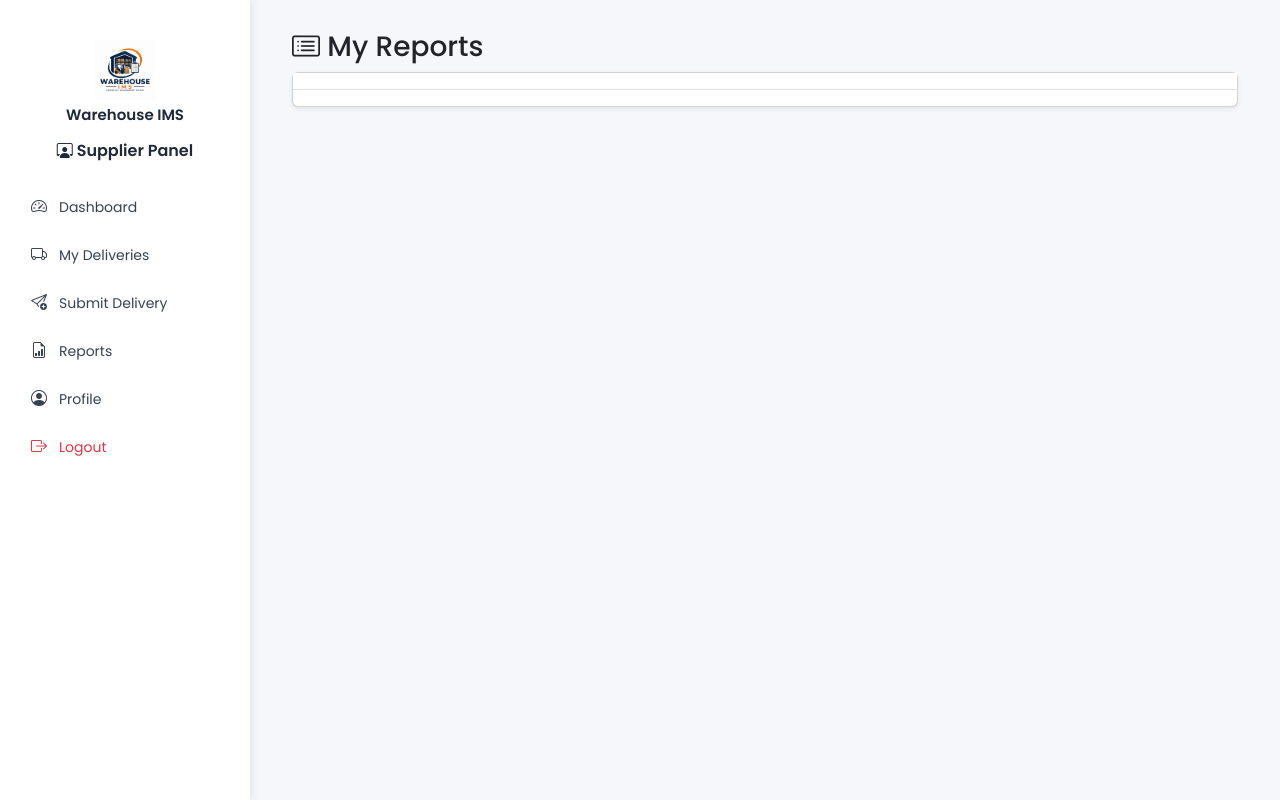
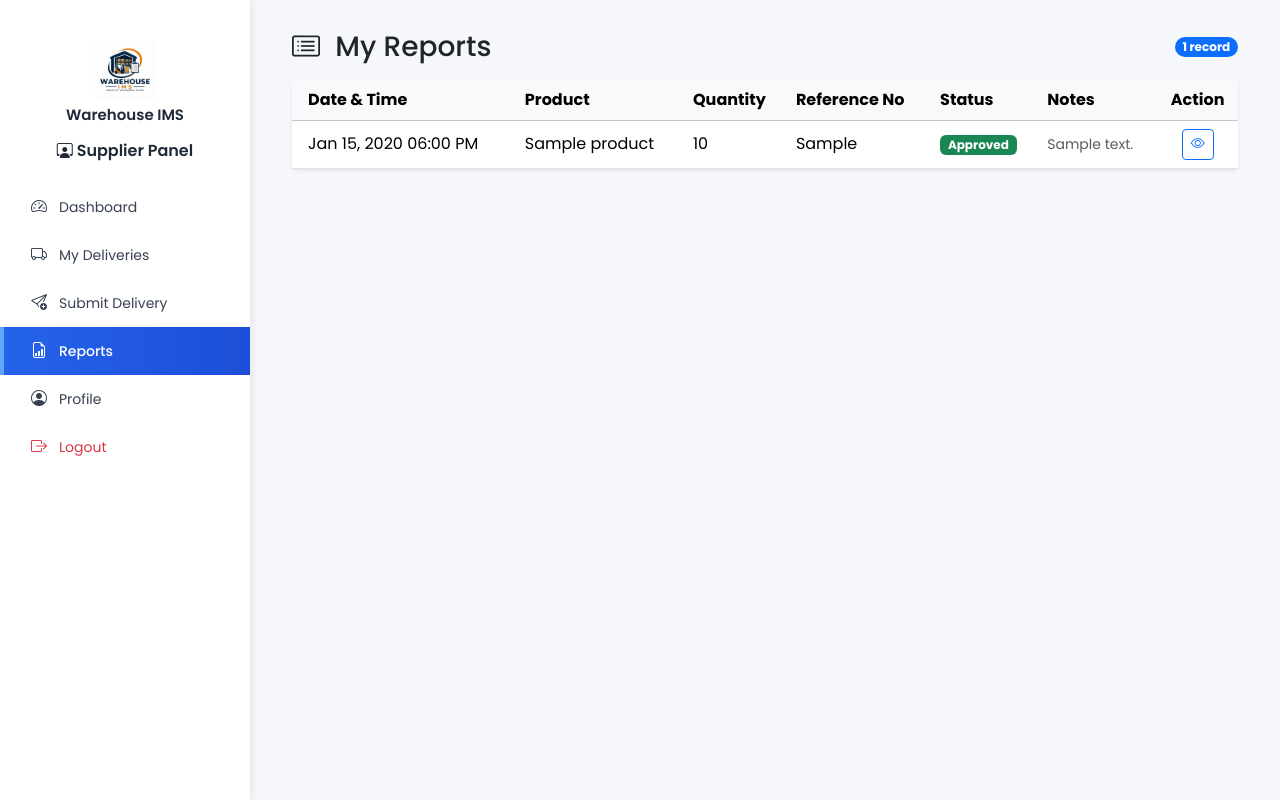
Before and after one commit to Juven165/WarehouseIMS, a Django app: page /suppliers/staff/my_report/ in a window 1280 px wide. Run offline with Django 5.2, Linux system fonts and the light colour scheme; a user stored in the database is signed in; tables that the repository leaves empty hold one stand-in row (values such as "Sample post"); lists and menus that the app fills with data are empty; some libraries are stand-ins or nearby versions.

Commit message:
Add page

```diff
--- a/staff/templates/main/base_suppliers.html
+++ b/staff/templates/main/base_suppliers.html
@@ -78,7 +78,7 @@
             text-align: center;
         }
 
-        /* Hover para sa hindi active */
+        /* Hover for not active */
         .sidebar a:not(.active):hover {
             background: #EFF6FF;
             color: #1D4ED8;
@@ -142,7 +142,8 @@
             <i class="bi bi-send-plus"></i> Submit Delivery
         </a>
 
-        <a href="{% url 'my_report' %}">
+        <a href="{% url 'my_report' %}"
+            class="{% if request.resolver_match.url_name == 'my_report' %}active{% endif %}">
             <i class="bi bi-file-earmark-bar-graph"></i> Reports
         </a>
 
--- a/staff/templates/staff/add_product.html
+++ b/staff/templates/staff/add_product.html
@@ -86,7 +86,7 @@
                     Cancel
                 </a>
                 <button type="submit" class="btn btn-primary px-4">
-                    <i class="bi bi-check2-circle me-1"></i> Save <Product></Product>
+                    <i class="bi bi-check2-circle me-1"></i> Save
                 </button>
             </div>
         </form>
--- a/staff/templates/supplier/my_report.html
+++ b/staff/templates/supplier/my_report.html
@@ -1,20 +1,74 @@
 {% extends 'main/base_suppliers.html' %}
 
-{% block title %}My Reports|Staff{% endblock %}
+{% block title %}My Reports | Warehouse IMS{% endblock %}
 
 {% block content %}
 <div class="container-fluid">
-        <div class="header">
-            <h3><i class="bi bi-card-list"></i> My Reports</h3>
+    <div class="d-flex justify-content-between align-items-center mb-3">
+        <h3 class="mb-0">
+            <i class="bi bi-card-list me-2"></i> My Reports
+        </h3>
+        <span class="badge bg-primary rounded-pill">
+            {{ reports|length }} record{{ reports|length|pluralize }}
+        </span>
+    </div>
 
-            <div class="card shadow-sm">
+    <div class="card shadow-sm border-0">
+        <div class="card-body p-0">
             <div class="table-responsive">
-                    <table class="table table-hover">
-                        <thead>
+                <table class="table table-hover align-middle mb-0">
+                    <thead class="table-light">
                         <tr>
-                                <th></th>
+                            <th class="ps-3">Date & Time</th>
+                            <th>Product</th>
+                            <th>Quantity</th>
+                            <th>Reference No</th>
+                            <th>Status</th>
+                            <th>Notes</th>
+                            <th class="text-center">Action</th>
                         </tr>
                     </thead>
+                    <tbody>
+                        {% for item in reports %}
+                        <tr>
+                            <td class="ps-3 text-nowrap">
+                                {{ item.transaction_date|date:"M d, Y h:i A" }}
+                            </td>
+                            <td>
+                                {% if item.product %}
+                                    {{ item.product.name }}
+                                {% else %}
+                                    {{ item.new_product_name|default:"—" }}
+                                {% endif %}
+                            </td>
+                            <td>{{ item.quantity }}</td>
+                            <td>{{ item.reference_no|default:"—" }}</td>
+                            <td>
+                                {% if item.status == 'Approved' %}
+                                    <span class="badge bg-success">Approved</span>
+                                {% elif item.status == 'Pending' %}
+                                    <span class="badge bg-warning text-dark">Pending</span>
+                                {% else %}
+                                    <span class="badge bg-danger">Rejected</span>
+                                {% endif %}
+                            </td>
+                            <td class="text-muted small">{{ item.notes|default:"—" }}</td>
+                            <td class="text-center">
+                                <a href="{% url 'view_details' item.id %}"
+                                   class="btn btn-sm btn-outline-primary" title="View">
+                                    <i class="bi bi-eye"></i>
+                                </a>
+                            </td>
+                        </tr>
+                        {% empty %}
+                        <tr>
+                            <td colspan="7" class="text-center text-muted py-5">
+                                <i class="bi bi-inbox fs-3 d-block mb-2"></i>
+                                No reports found...
+                            </td>
+                        </tr>
+                        {% endfor %}
+                    </tbody>
                 </table>
             </div>
         </div>
--- a/suppliers/urls.py
+++ b/suppliers/urls.py
@@ -7,4 +7,5 @@ urlpatterns = [
     path('supplier/submit-inventory/', views.submit_inventory, name='submit_inventory'),
     path('staff/view-details/<int:product_id>/', views.view_details, name='view_details'),
     path('staff/my_report/', views.my_report, name='my_report'),
+    path('staff/edit-delivery/<int:pk>/', views.edit_delivery, name='edit_delivery'),
 ]
--- a/suppliers/views.py
+++ b/suppliers/views.py
@@ -34,6 +34,33 @@ class SupplierDashboard(LoginRequiredMixin, TemplateView):
         context['recent_deliveries'] = transactions.order_by('-transaction_date')[:10]
 
         return context
+
+@login_required
+def edit_delivery(request, pk):
+    delivery = get_object_or_404(
+        StockTransaction,
+        pk=pk,
+        status="Pending"
+    )
+
+    supplier = getattr(request.user, 'supplier_profile', None)
+    if supplier and delivery.supplier != supplier:
+        messages.error(request, "You cannot edit this delivery.")
+        return redirect('supplier_dashboard')
+
+    if request.method == 'POST':
+        form = SubmitInventoryForm(request.POST, instance=delivery)
+        if form.is_valid():
+            form.save()
+            messages.success(request, "Delivery updated successfully!")
+            return redirect('supplier_dashboard')
+    else:
+        form = SubmitInventoryForm(instance=delivery)
+
+    return render(request, 'supplier/edit_delivery.html', {
+        'form': form,
+        'delivery': delivery
+    })
 
 class SupplierMyDeliveries(LoginRequiredMixin, TemplateView):
     template_name = 'supplier/supplier_my_deliveries.html'
@@ -115,3 +142,7 @@ def my_report(request):
     return render(request, 'supplier/my_report.html', {
         'reports': reports
     })
+
+@login_required
+def my_profile(request):
+    pass
--- a/warehouse/settings.py
+++ b/warehouse/settings.py
@@ -110,7 +110,7 @@ AUTH_PASSWORD_VALIDATORS = [
 
 LANGUAGE_CODE = 'en-us'
 
-TIME_ZONE = 'UTC'
+TIME_ZONE = 'Asia/Manila'
 
 USE_I18N = True
 
```
Also changed, not shown: staff/templates/dashboard/supplier_dashboard.html (+18 -1 lines), staff/templates/supplier/edit_delivery.html (added, +99 -0 lines). Lines whose indentation alone changed are shown as unchanged.
